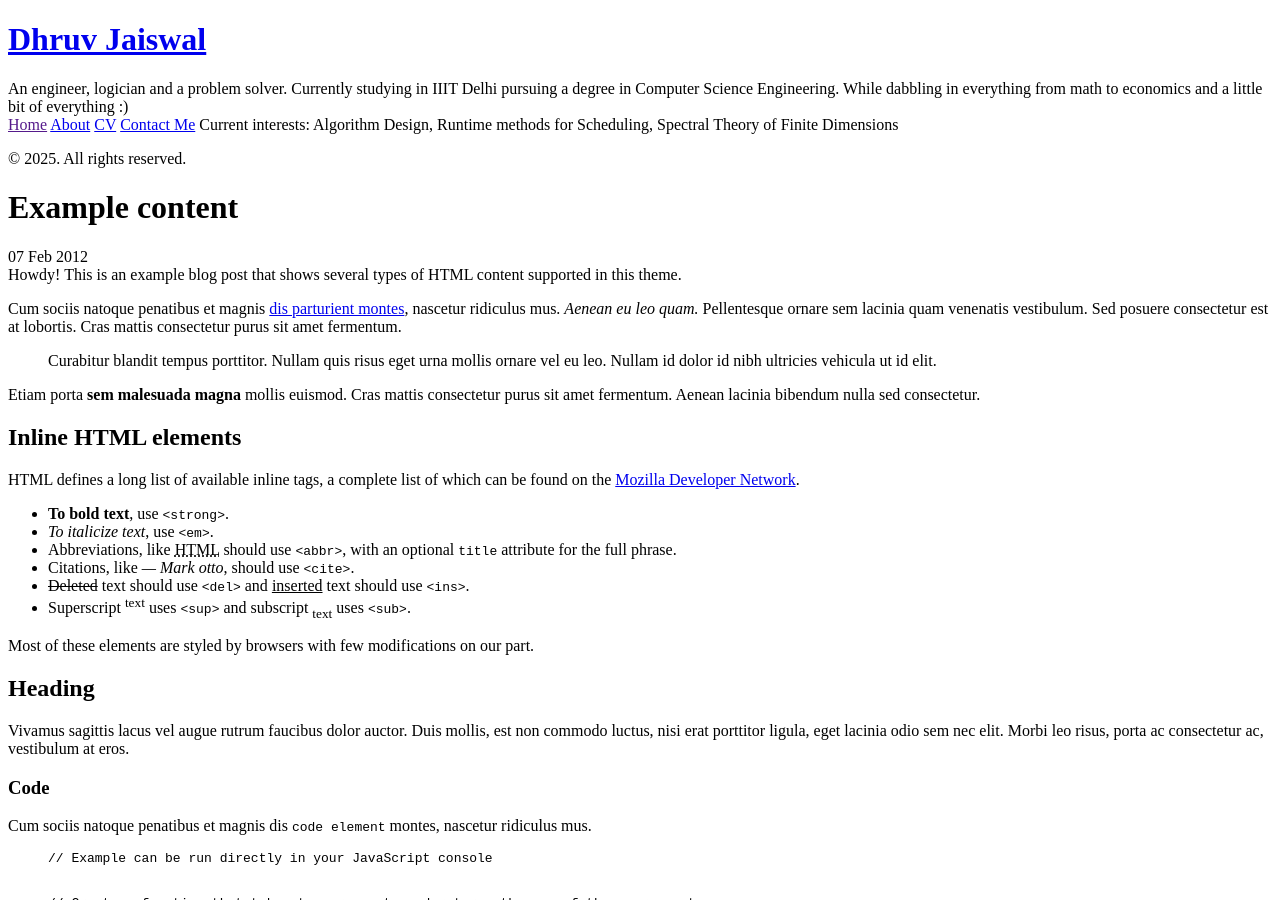
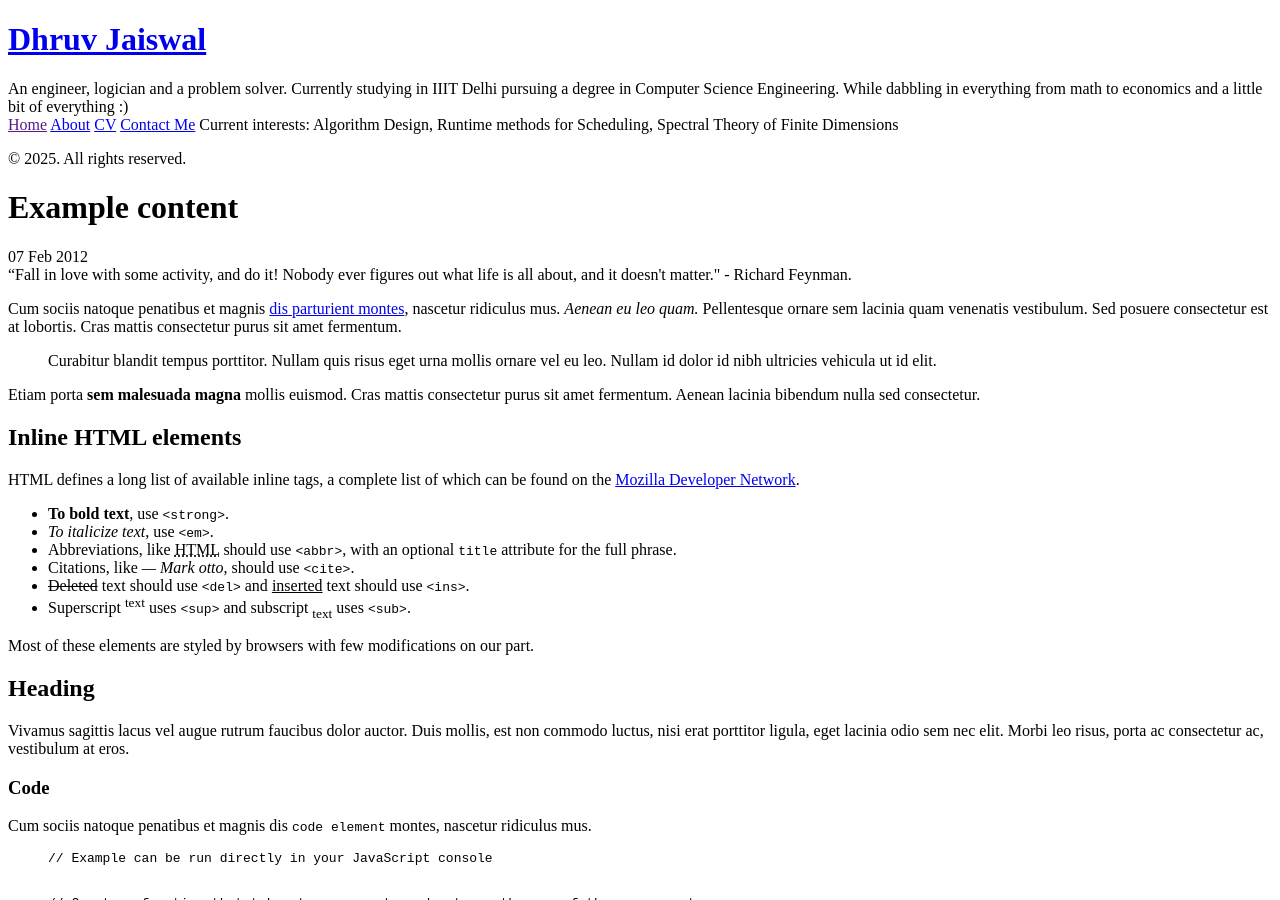
Before and after one commit to CobaltIII/CobaltIII.github.io, a Jekyll site: the page built from _posts/2012-02-07-example-content.md, in a window 1280 px wide and 900 px high. Built offline with Jekyll 4.4.1, drawn with Linux system fonts in a browser that asks for light colours; Markdown is read by kramdown in place of the engine named in the settings.

Commit message:
Update 2012-02-07-example-content.md

```diff
--- a/_posts/2012-02-07-example-content.md
+++ b/_posts/2012-02-07-example-content.md
@@ -5,7 +5,9 @@ title: Example content
 
 
 <div class="message">
-  Howdy! This is an example blog post that shows several types of HTML content supported in this theme.
+  “Fall in love with some activity, and do it! Nobody ever figures out what life is all about, and it doesn't matter."
+
+  - Richard Feynman.
 </div>
 
 Cum sociis natoque penatibus et magnis <a href="#">dis parturient montes</a>, nascetur ridiculus mus. *Aenean eu leo quam.* Pellentesque ornare sem lacinia quam venenatis vestibulum. Sed posuere consectetur est at lobortis. Cras mattis consectetur purus sit amet fermentum.
```
